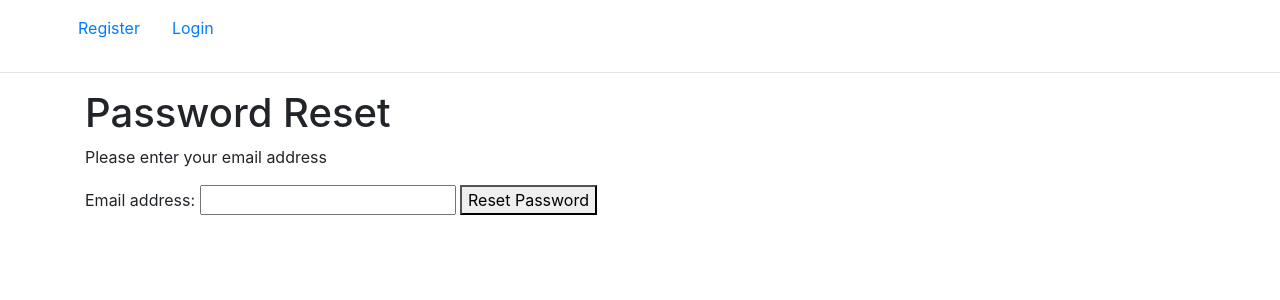
After one commit to jacqueline-walsh/popit, a Django app: page /accounts/password_reset/ in a window 1280 px wide. The commit adds this page. Shown: the top 300 px of the page. Run offline with Django 3.2, Linux system fonts and the light colour scheme; some libraries are stand-ins or nearby versions.

Commit message:
reset password templates and config

```diff
--- a/accounts/urls.py
+++ b/accounts/urls.py
@@ -1,10 +1,28 @@
 from django.contrib import admin
 from django.urls import path, include
+from django.contrib.auth import views as auth_views
 from . import views
 
 urlpatterns = [
     path('login/', views.login, name="login"),
     path('logout/', views.logout, name="logout"),
     path('register/', views.register, name="register"),
-    path('profile/', views.profile, name="profile")
+    path('profile/', views.profile, name="profile"),
+
+# Password reset links (ref: https://github.com/django/django/blob/master/django/contrib/auth/views.py)
+  path('password_change/', auth_views.PasswordChangeView.as_view(template_name='registration/password_change.html'),
+      name='password_change'),
+
+  path('password_change_done/', auth_views.PasswordChangeDoneView.as_view(template_name='registration/password_change_done.html'),
+      name='password_change_done'),
+
+  path('password_reset/', auth_views.PasswordResetView.as_view(), name='password_reset'),
+
+  path('password_reset_done/', auth_views.PasswordResetCompleteView.as_view(template_name='registration/password_reset_done.html'),
+    name='password_reset_done'),
+
+  path('reset/<uidb64>/<token>/', auth_views.PasswordResetConfirmView.as_view(), name='password_reset_confirm'),
+
+  path('reset_done/', auth_views.PasswordResetCompleteView.as_view(template_name='registration/password_reset_complete.html'),
+    name='password_reset_complete'),
 ]
--- a/templates/accounts/login.html
+++ b/templates/accounts/login.html
@@ -7,4 +7,5 @@
         {{ login_form.as_p }}
         <button type="submit">Login</button>
     </form>
+    <p><a href="{% url 'password_reset' %}">Reset Password</a></p>
 {% endblock content %}
--- /dev/null
+++ b/templates/registration/password_reset_form.html
@@ -0,0 +1,16 @@
+{% extends 'base.html' %}
+{% block title %} | Password Reset {% endblock %}
+{% block content %}
+    <h1>Password Reset</h1>
+    <form action="" method="POST">
+        <p>Please enter your email address</p>
+        {% csrf_token %}
+
+        {{ form.email.errors }}
+        <p>
+            <label for="id_email">Email address:</label>
+            {{ form.email }}
+            <button>Reset Password</button>
+        </p>
+    </form>
+{% endblock content %}
```
Also changed, not shown: popit/settings.py (+15 -3 lines).
